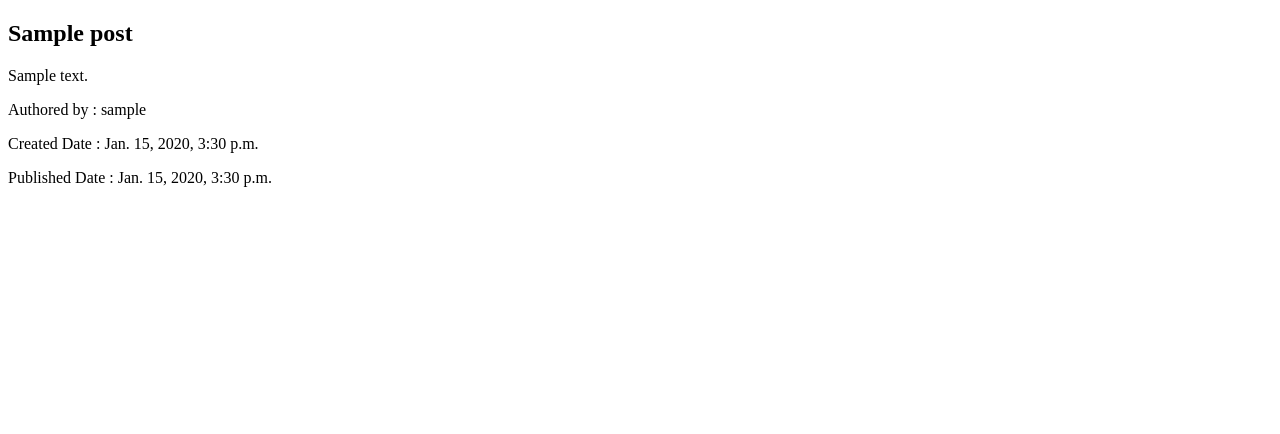
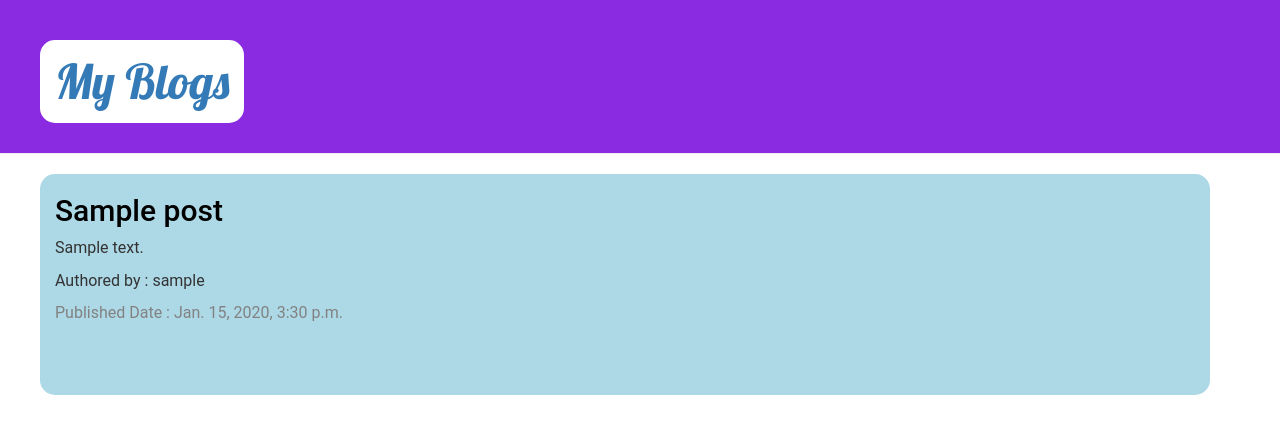
Before and after one commit to sunkadshreyas/DjangoSimpleBlog, a Django app: page / in a window 1280 px wide. Shown: the top 434 px of the page. Run offline with Django 3.2, Linux system fonts and the light colour scheme; tables that the repository leaves empty hold one stand-in row (values such as "Sample post"); some libraries are stand-ins or nearby versions.

Commit message:
Added files for post view

```diff
--- /dev/null
+++ b/blog/static/css/blog.css
@@ -0,0 +1,62 @@
+.page-header {
+    align-content: center;
+    background-color: blueviolet;
+    margin-top: 0;
+    padding: 20px 20px 20px 40px;
+}
+
+.heading{
+    display: inline-block;
+    border-radius: 15px;
+    background-color: #ffffff;
+    color: blueviolet;
+    font-weight: 500;
+    padding: 15px;
+    font-size: 36pt;
+    font-family: 'Lobster', cursive;
+}
+
+
+/*.page-header h1, .page-header h1 a, .page-header h1 a:visited, .page-header h1 a:active {
+    font-size: 36pt;
+    font-weight: 500;
+    font-family: 'Lobster Two', cursive;
+    text-decoration: none;
+}*/
+
+
+.content {
+    margin-left: 40px;
+    font-family: 'Roboto', sans-serif;
+    font-size: medium;
+    background-color: lightblue;
+    border-radius: 15px;
+}
+
+
+.date {
+    color: #828282;
+}
+
+.save {
+    float: right;
+}
+
+.post-form textarea, .post-form input {
+    width: 100%;
+}
+
+.top-menu, .top-menu:hover, .top-menu:visited {
+    color: #ffffff;
+    float: right;
+    font-size: 28pt;
+    margin-right: 20px;
+}
+
+.post {
+    margin-bottom: 70px;
+}
+
+.post h2 a, .post h2 a:visited {
+    color: #000000;
+}
--- /dev/null
+++ b/blog/templates/blog/base.html
@@ -0,0 +1,23 @@
+{% load static %}
+<html>
+    <head>
+        <title>My Blogs</title>
+        <link rel="stylesheet" href="//maxcdn.bootstrapcdn.com/bootstrap/3.2.0/css/bootstrap.min.css">
+        <link rel="stylesheet" href="//maxcdn.bootstrapcdn.com/bootstrap/3.2.0/css/bootstrap-theme.min.css">
+        <link href="https://fonts.googleapis.com/css2?family=Lobster&display=swap" rel="stylesheet">
+        <link rel="stylesheet" href="{% static 'css/blog.css' %}">
+    </head>
+    <body>
+        <div class="page-header">
+            <h1 class="heading"><a href="/">My Blogs</a></h1>
+        </div>
+        <div class="content container">
+            <div class="row">
+                <div class="col-md-8">
+                {% block content %}
+                {% endblock %}
+                </div>
+            </div>
+        </div>
+    </body>
+</html>
--- a/blog/templates/blog/post_list.html
+++ b/blog/templates/blog/post_list.html
@@ -1,22 +1,15 @@
-<!DOCTYPE html>
-<html lang="en">
-<head>
-    <meta charset="UTF-8">
-    <meta name="viewport" content="width=device-width, initial-scale=1.0">
-    <title>MyBlogs</title>
-</head>
-<body>
 
+{% extends 'blog/base.html' %}
+
+{% block content %}
     {% for post in posts %}
-      <div>
-          <h2>{{post.title}}</h2>
-          <p>{{post.text}}</p>
-          <p>Authored by : {{post.author}}</p>
-          <p>Created Date : {{post.created_date}}</p>
-          <p>Published Date : {{post.published_date}}</p>
-      </div>
+    <div class="post">
+        <h2><a href="{% url 'post_detail' pk=post.pk %}">{{ post.title }}</a></h2>
+        <p>{{ post.text|linebreaksbr }}</p>
+        <p>Authored by : {{ post.author|linebreaksbr }}</p>
+        <div class="date">
+            <p>Published Date : {{ post.published_date }}</p>
+        </div>
+    </div>
     {% endfor %}
-
-
-</body>
-</html>
+{% endblock %}
--- a/blog/urls.py
+++ b/blog/urls.py
@@ -3,4 +3,5 @@ from . import views
 
 urlpatterns = [
     path('',views.post_list,name="post_list"),
+    path('post/<int:pk>/',views.post_detail,name='post_detail'),
 ]
--- a/blog/views.py
+++ b/blog/views.py
@@ -1,4 +1,4 @@
-from django.shortcuts import render
+from django.shortcuts import render,get_object_or_404
 from django.utils import timezone
 from .models import Post
 
@@ -11,3 +11,7 @@ def post_list(request):
     # Published blog posts sorted by published date
     posts = Post.objects.filter(published_date__lte=timezone.now()).order_by('published_date')
     return render(request,'blog/post_list.html',{'posts':posts})
+
+def post_detail(request,pk):
+    post = get_object_or_404(Post,pk=pk)
+    return render(request,'blog/post_detail.html',{'post':post})
```
Also changed, not shown: blog/templates/blog/post_detail.html (added, +14 -0 lines).
